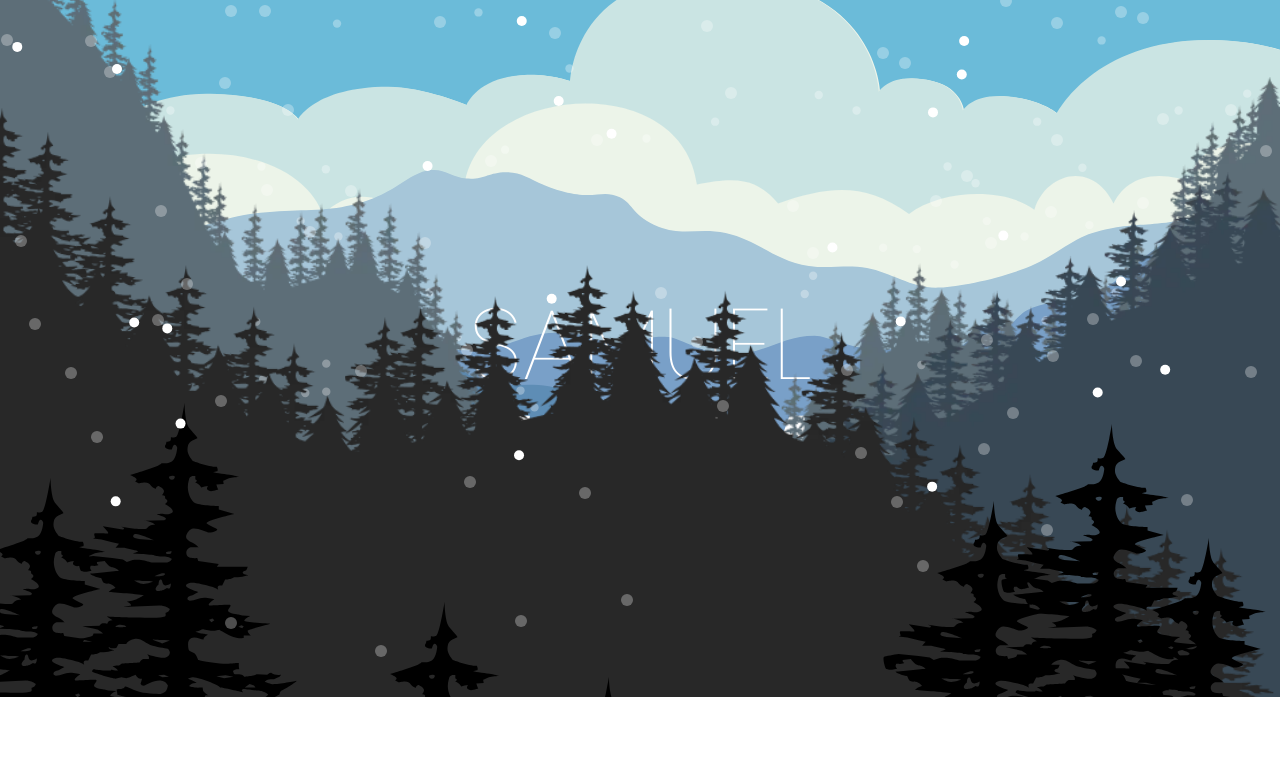
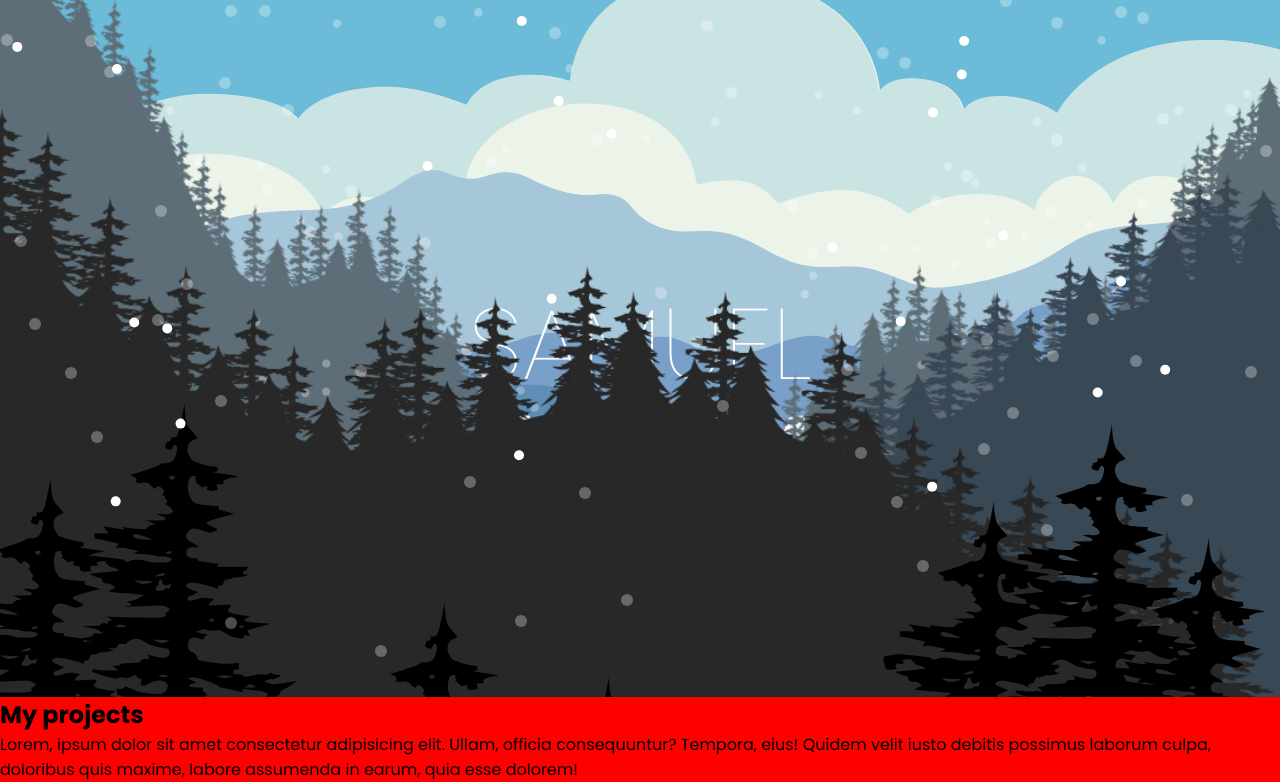
Before and after one commit to 11Samo/Portfolio-2.0, a website: page index.html in a window 1280 px wide. Shown: the part 71-853 px from the top of the page. Before the commit the page ends 800 px from the top, so only its background shows below. Drawn offline with nearby package versions, Linux system fonts and the light colour scheme.

Commit message:
fix horizontal scrolling

```diff
--- a/index.html
+++ b/index.html
@@ -17,6 +17,7 @@
       referrerpolicy="no-referrer"
     />
     <link rel="stylesheet" href="./css/hero-section.css" />
+    <link rel="stylesheet" href="./css/project-section.css" />
     <title>Portfolio 2.0</title>
   </head>
   <body>
@@ -44,6 +45,7 @@
       </nav>
     </header>
     <div id="snow-container"></div>
+    <div class="container">
       <section class="hero-section">
         <img
           src="images/Sky_0.svg"
@@ -188,6 +190,16 @@
           data-distance="2200"
         />
       </section>
+      <section class="project-section">
+        <h2>My projects</h2>
+        <p>
+          Lorem, ipsum dolor sit amet consectetur adipisicing elit. Ullam,
+          officia consequuntur? Tempora, eius! Quidem velit iusto debitis
+          possimus laborum culpa, doloribus quis maxime, labore assumenda in
+          earum, quia esse dolorem!
+        </p>
+      </section>
+    </div>
     <script src="js/gsap.min.js"></script>
     <script src="js/hero-section.js"></script>
   </body>
--- a/package.json
+++ b/package.json
@@ -5,7 +5,7 @@
   "main": "index.js",
   "scripts": {
     "test": "echo \"Error: no test specified\" && exit 1",
-    "compile:scss": "sass --watch ./sass/hero-section.scss css/hero-section.css"
+    "compile:scss": "sass --watch sass:css"
   },
   "author": "",
   "license": "ISC",
--- a/sass/hero-section.scss
+++ b/sass/hero-section.scss
@@ -614,4 +614,8 @@ $multiplier: 3;
   background: white;
   border-radius: 50%;
 }
+
+.container {
+  overflow: hidden;
+}
 /* LAYERS */
--- /dev/null
+++ b/sass/project-section.scss
@@ -0,0 +1,3 @@
+.project-section {
+  background-color: red;
+}
```
Also changed, not shown: css/hero-section.css, css/project-section.css (added), 2 other files. Lines whose indentation alone changed are shown as unchanged.
